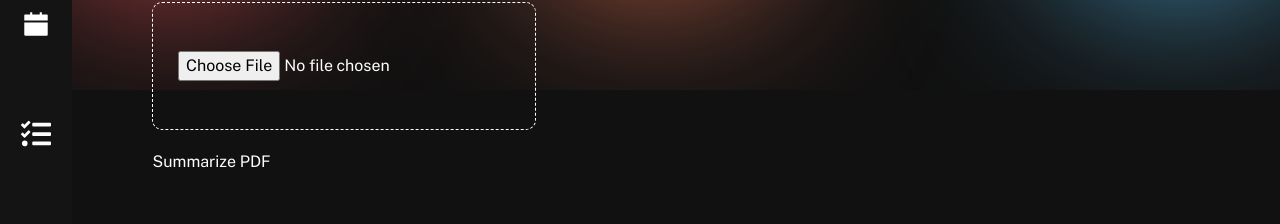
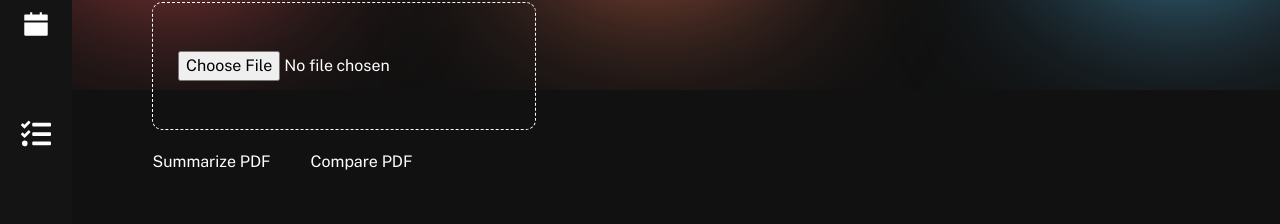
Before and after one commit to RanjithKannan03/crime-analysis-FE, a React (Vite) app: page /pdf in a window 1280 px wide. Shown: the part 230-454 px from the top of the page. Built offline with nearby package versions, Linux system fonts and the light colour scheme.

Commit message:
compare done

```diff
--- a/src/pages/DataGrid/Pdf.jsx
+++ b/src/pages/DataGrid/Pdf.jsx
@@ -10,6 +10,7 @@ const Pdf = () => {
   const [summary, setSummary] = useState("");
   const [error, setError] = useState(null);
   const [loading, setLoading] = useState(false);
+  const [mostSimilarPdf, setMostSimilarPdf] = useState("");
 
   const theme = useMemo(() =>
     createTheme({
@@ -44,18 +45,48 @@ const Pdf = () => {
     }
   };
 
+  const handleCompare = async () => {
+    setLoading(true);
+
+    const formData = new FormData();
+    formData.append("file", data);
+
+    try {
+      const response = await axios.post("/compare_pdfs", formData, {
+        headers: {
+          "Content-Type": "multipart/form-data",
+        },
+      });
+      setMostSimilarPdf(response.data.most_similar_pdf);
+    } catch (error) {
+      setError(error.response.data.error);
+    } finally {
+      setLoading(false);
+    }
+  };
+
   return (
     <div className="table-container">
       <ThemeProvider theme={theme}>
         <div className="w-96 h-32 border border-dashed border-white flex flex-row items-center justify-center px-5">
-        <input type="file" accept=".pdf" onChange={handleFileChange} />
+          <input type="file" accept=".pdf" onChange={handleFileChange} />
         </div>
-
+        <div className="space-x-10">
         <button onClick={handleSummarize} disabled={loading} className="mt-5">
           {loading ? "Loading..." : "Summarize PDF"}
         </button>
+        <button onClick={handleCompare} disabled={loading} className="mt-2">
+          {loading ? "Loading..." : "Compare PDF"}
+        </button>
+        </div>
+
         {error && <div className="text-red-500">{error}</div>}
         {summary && <div className="summary">{summary}</div>}
+        {mostSimilarPdf && (
+          <div className="text-green-500">
+            Most similar PDF: {mostSimilarPdf}
+          </div>
+        )}
       </ThemeProvider>
     </div>
   );
```
